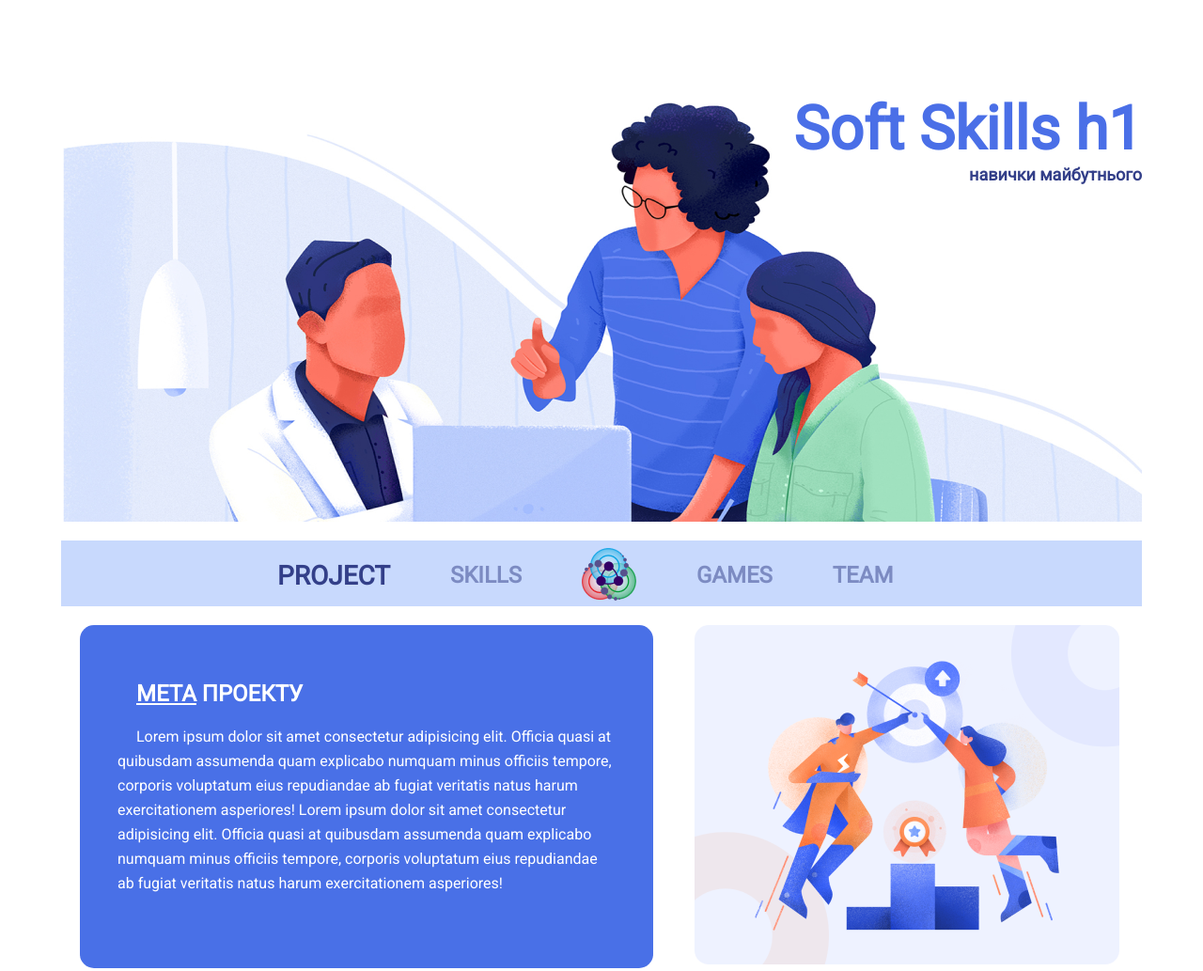
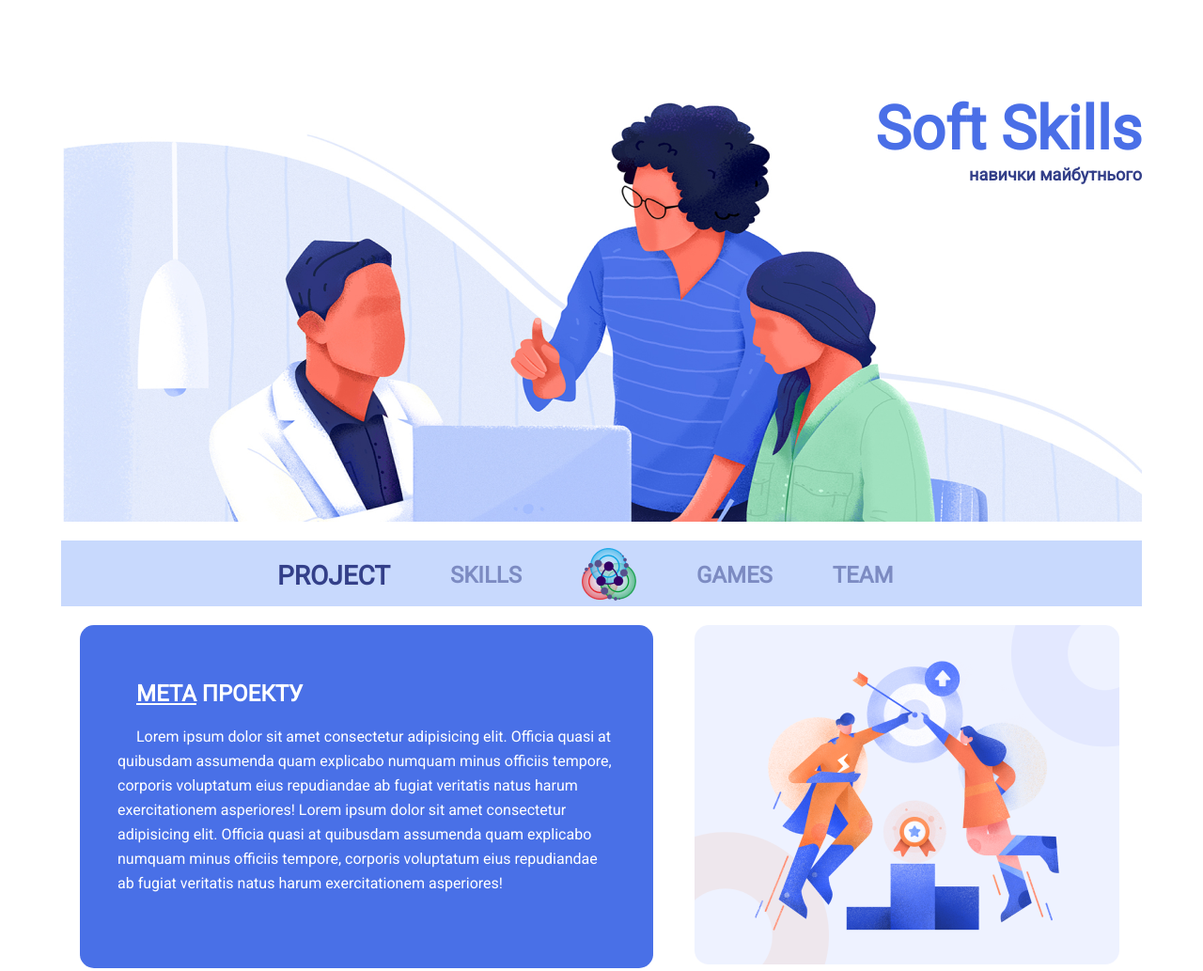
Before and after one commit to NChSimple/someone_repository, a plain HTML site: page index.html in a window 1280 px wide. Shown: the top 1033 px of the page at 94% size. Drawn offline with Linux system fonts and the light colour scheme.

Commit message:
Changed 1 index.html

```diff
--- a/index.html
+++ b/index.html
@@ -10,7 +10,7 @@
 <body>
 	<div class="container">
 		<header>
-			<h1>Soft Skills h1 </h1>
+			<h1>Soft Skills </h1>
 			<h2>навички майбутнього</h2>
 		</header>
 		<nav class="pages">
```
